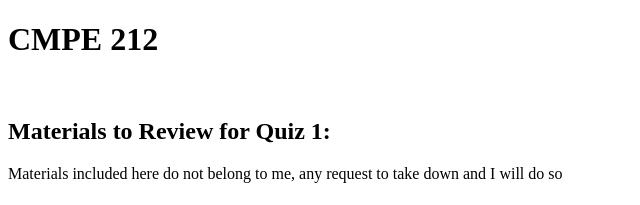
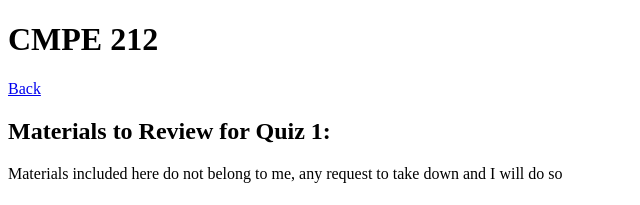
Before and after one commit to EdwinTrejo/StudyGuide, a plain HTML site: page CMPE212/midterm.html in a window 1280 px wide. Shown: the top 205 px of the page, 0-640 px from the left. Drawn offline with Linux system fonts and the light colour scheme.

Commit message:
Update midterm.html

```diff
--- a/CMPE212/midterm.html
+++ b/CMPE212/midterm.html
@@ -17,7 +17,7 @@
 </head>
 <body>
   <h1> CMPE 212 </h1>
-  <!-- <a href="../CMPE212/index.html">Back</a> -->
+  <a href="../CMPE212/index.html">Back</a>
   <br \>
   <h2>Materials to Review for Quiz 1:</h2>
   <p>Materials included here do not belong to me, any request to take down and I will do so</p>
```
